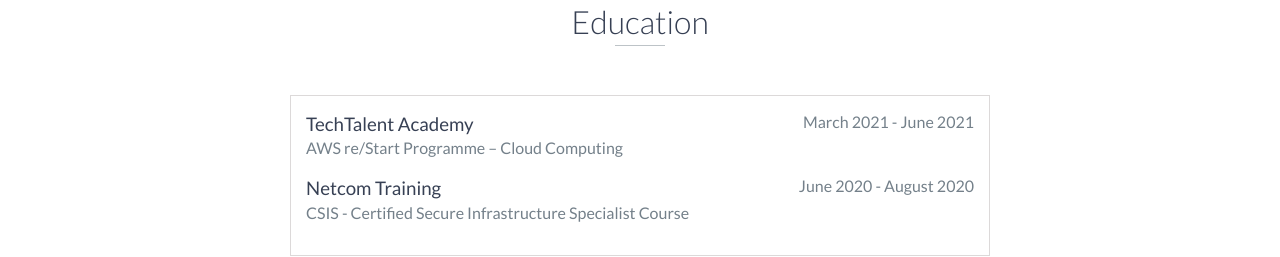
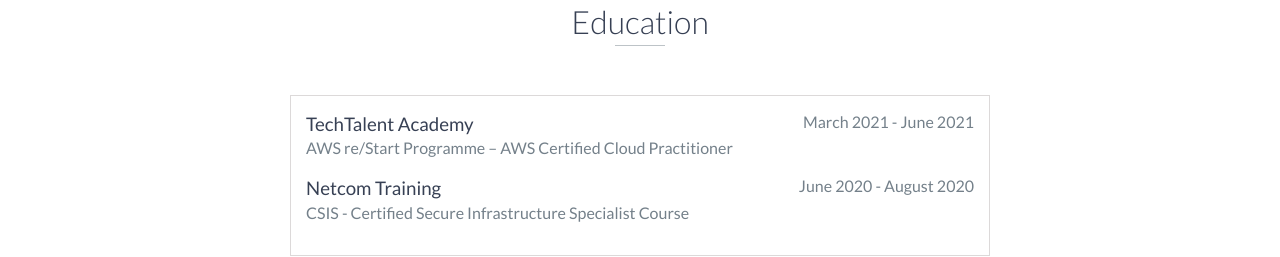
Before and after one commit to GaryCReed/GaryCReed.github.io, a website: page index.html in a window 1280 px wide. Shown: the part 2040-2297 px from the top of the page. Drawn offline with nearby package versions, Linux system fonts and the light colour scheme.

Commit message:
Update index.html

```diff
--- a/index.html
+++ b/index.html
@@ -119,7 +119,7 @@
         <div class="education-block">
             <h3>TechTalent Academy</h3>
             <span class="education-date">March 2021 - June 2021</span>
-            <h4>AWS re/Start Programme – Cloud Computing</h4>
+            <h4>AWS re/Start Programme – AWS Certified Cloud Practitioner</h4>
 			<h3>Netcom Training</h3>
             <span class="education-date">June 2020 - August 2020</span>
             <h4>CSIS - Certified Secure Infrastructure Specialist Course</h4>
```
